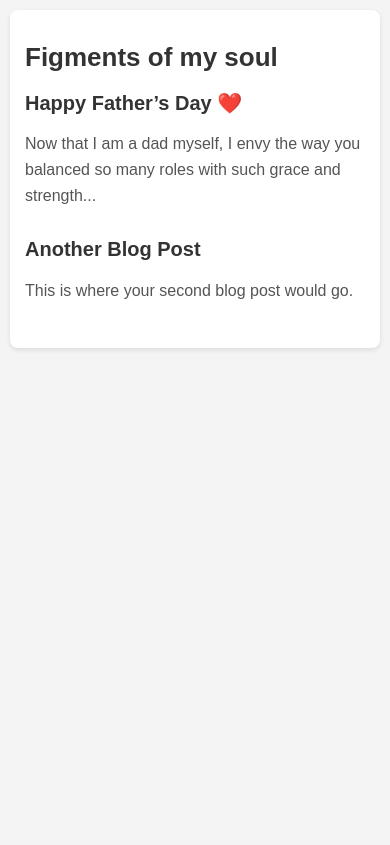
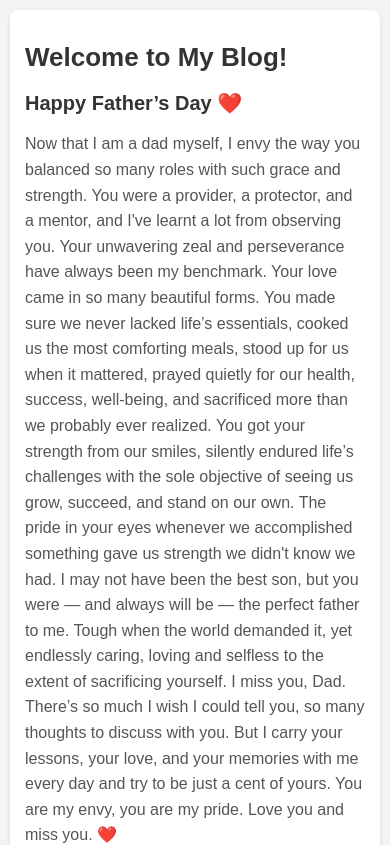
Before and after one commit to ms-academic/msourabh.github.io, a plain HTML site: page index.html in a window 390 px wide. Shown: the top 845 px of the page. Drawn offline with Linux system fonts and the light colour scheme.

```diff
--- a/index.html
+++ b/index.html
@@ -5,7 +5,6 @@
   <meta name="viewport" content="width=device-width, initial-scale=1.0">
 
   <style>
-    /* CSS GOES HERE */
     body {
       font-family: Arial, sans-serif;
       margin: 0;
@@ -58,11 +57,11 @@
 <body>
 
   <div class="container">
-    <h1>Figments of my soul</h1>
+    <h1>Welcome to My Blog!</h1>
 
     <div class="post">
       <h2>Happy Father’s Day ❤️</h2>
-      <p>Now that I am a dad myself, I envy the way you balanced so many roles with such grace and strength...</p>
+      <p>Now that I am a dad myself, I envy the way you balanced so many roles with such grace and strength. You were a provider, a protector, and a mentor, and I've learnt a lot from observing you. Your unwavering zeal and perseverance have always been my benchmark. Your love came in so many beautiful forms. You made sure we never lacked life’s essentials, cooked us the most comforting meals, stood up for us when it mattered, prayed quietly for our health, success, well-being, and sacrificed more than we probably ever realized. You got your strength from our smiles, silently endured life’s challenges with the sole objective of seeing us grow, succeed, and stand on our own. The pride in your eyes whenever we accomplished something gave us strength we didn't know we had. I may not have been the best son, but you were — and always will be — the perfect father to me. Tough when the world demanded it, yet endlessly caring, loving and selfless to the extent of sacrificing yourself. I miss you, Dad. There’s so much I wish I could tell you, so many thoughts to discuss with you. But I carry your lessons, your love, and your memories with me every day and try to be just a cent of yours. You are my envy, you are my pride. Love you and miss you. ❤️</p>
     </div>
 
     <div class="post">
```
